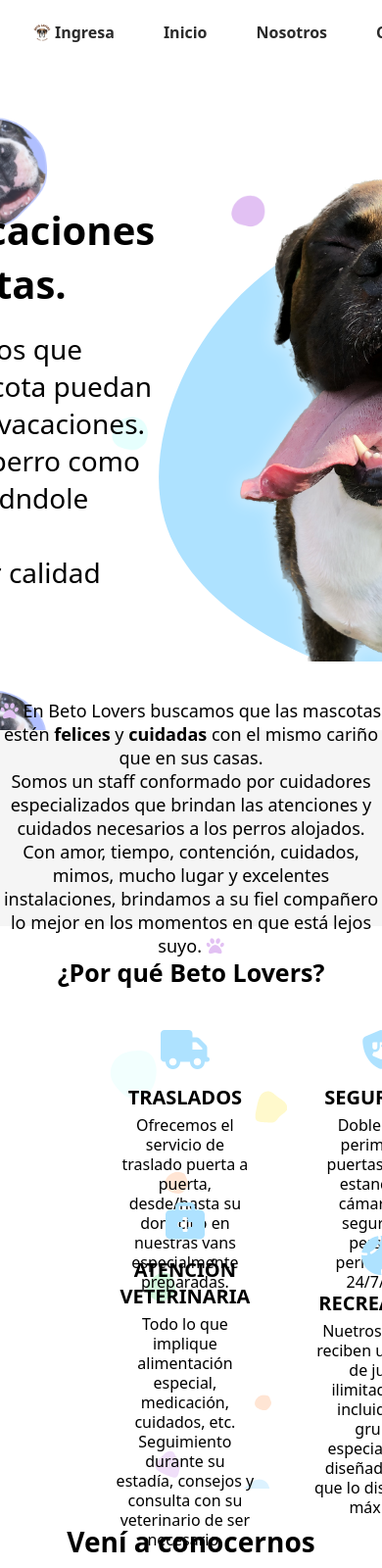
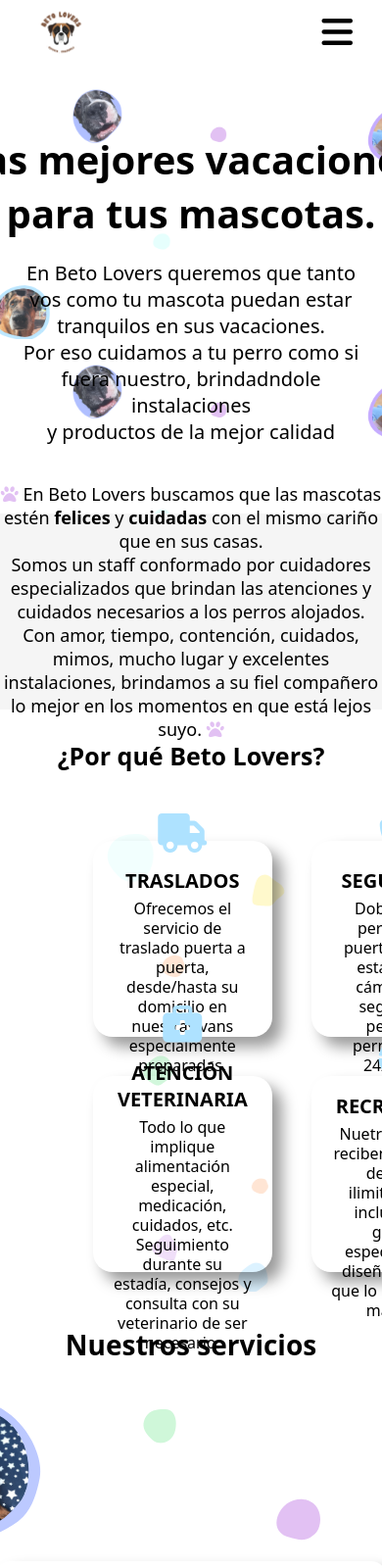
Before and after one commit to CamilaPeri/proyectointegrador, a plain HTML site: page index.html in a window 390 px wide. Shown: the top 1600 px of the page at 98% size. Drawn offline with Linux system fonts and the light colour scheme.

Commit message:
inicie mq

```diff
--- a/index.html
+++ b/index.html
@@ -7,15 +7,24 @@
     <title>Beto Lovers</title>
     <link rel="shortcut icon" href="assets/logo.png" type="image/x-icon" />
     <link rel="stylesheet" href="style.css" />
-    <script
+    <!-- <script
       src="https://kit.fontawesome.com/258757f8b8.js"
       crossorigin="anonymous"
-    ></script>
+    ></script> -->
+    <link
+      rel="stylesheet"
+      href="https://cdnjs.cloudflare.com/ajax/libs/font-awesome/6.4.0/css/all.min.css"
+      integrity="sha512-iecdLmaskl7CVkqkXNQ/ZH/XLlvWZOJyj7Yy7tcenmpD1ypASozpmT/E0iPtmFIB46ZmdtAc9eNBvH0H/ZpiBw=="
+      crossorigin="anonymous"
+      referrerpolicy="no-referrer"
+    />
   </head>
   <body>
     <header>
       <img src="assets/logo.png" alt="logo" class="logo" />
       <nav class="navbar">
+        <label for="toggle-menu"><i class="fa-solid fa-bars"></i></label>
+        <input type="checkbox" id="toggle-menu" />
         <ul class="navbarList">
           <li><a href="./login.html" target="_blank">Ingresa</a></li>
           <li><a href="#hero">Inicio</a></li>
@@ -61,8 +70,8 @@
       </section>
       <section id="grid">
         <h3>¿Por qué Beto Lovers?</h3>
-        <div class="company__benefits">
-          <div class="benefits__conteiner">
+        <div class="beneficios">
+          <div class="beneficiosConteiner">
             <i class="fa-solid fa-truck"></i>
             <h2>TRASLADOS</h2>
             <p>
@@ -70,7 +79,7 @@
               domicilio en nuestras vans especialmente preparadas.
             </p>
           </div>
-          <div class="benefits__conteiner">
+          <div class="beneficiosConteiner">
             <i class="fa-solid fa-shield-dog"></i>
             <h2>SEGURIDAD</h2>
             <p>
@@ -78,7 +87,7 @@
               seguridad, personal permanente 24/7/365.
             </p>
           </div>
-          <div class="benefits__conteiner">
+          <div class="beneficiosConteiner">
             <i class="fa-solid fa-briefcase-medical"></i>
             <h2>ATENCIÓN VETERINARIA</h2>
             <p>
@@ -87,7 +96,7 @@
               veterinario de ser necesario.
             </p>
           </div>
-          <div class="benefits__conteiner">
+          <div class="beneficiosConteiner">
             <i class="fa-solid fa-baseball"></i>
             <h2>RECREACIÓN</h2>
             <p>
@@ -98,7 +107,7 @@
         </div>
       </section>
       <section id="cards">
-        <h3 class="title-text">Vení a conocernos</h3>
+        <h3 class="title-text">Nuestros servicios</h3>
         <div id="tarjetas">
           <div class="wrapper">
             <input type="radio" name="slider" id="tab-1" />
--- a/style.css
+++ b/style.css
@@ -33,16 +33,20 @@ header {
   padding: 0 30px;
   position: fixed;
   top: 0;
-  z-index: 2;
+  z-index: 1;
   background-color: white;
 }
 
 .logo {
-  height: 40%;
+  height: 100%;
 }
 
 .navbar i {
   font-size: 36px;
+  display: none;
+}
+
+#toggle-menu {
   display: none;
 }
 
@@ -142,12 +146,12 @@ main {
   padding-top: 30px;
   font-weight: 800;
 }
-.company__benefits {
+.beneficios {
   display: grid;
   grid-template-columns: 1fr 1fr;
   max-width: 50%;
-  grid-column-gap: 20px;
-  grid-row-gap: 20px;
+  grid-column-gap: 40px;
+  grid-row-gap: 40px;
   justify-items: center;
   align-items: center;
   margin: 50px 0 35px 0;
@@ -156,7 +160,12 @@ main {
   cursor: default;
   background: url(assets/background/backgroundSecundary.png);
 }
-.company__benefits div {
+
+.beneficiosConteiner {
+  /* background: var(--background); */
+  box-shadow: 10px 10px 15px rgba(0.5, 0, 0, 0.4);
+}
+.beneficios div {
   display: flex;
   flex-direction: column;
   justify-content: center;
@@ -164,25 +173,24 @@ main {
   text-align: center;
   text-align: center;
   padding: 20px 20px;
-  background: url(assets/backgroundSecundary.png);
   border-radius: 20px;
   height: 200px;
 }
-.company__benefits p {
+.beneficios p {
   text-align: center;
   line-height: 20px;
 }
-.company__benefits h2 {
+.beneficios h2 {
   font-size: 20px;
   align-items: center;
   margin: 5px;
 }
-.company__benefits i {
+.beneficios i {
   margin: 10px;
   font-size: 40px;
   color: var(--primary);
 }
-.company__benefits i:hover {
+.beneficios i:hover {
   scale: 150%;
   color: var(--secondary);
   transition: all 0.2s ease-in;
@@ -210,12 +218,13 @@ main {
   width: 400px;
   /* background: var(--primary); */
   /* background: url(assets/cards/bgKira.png); */
-  background-size: 100%;
-  background-position: 50%;
-  background-repeat: no-repeat;
+  /* background-size: 100%;
+  background-position: 50%; */
+  /* background-repeat: no-repeat; */
   padding: 30px;
   border-radius: 16px;
-  box-shadow: 10px 10px 15px rgba(0, 0, 0, 0.05);
+  box-shadow: 10px 10px 15px rgba(0.5, 0, 0, 0.4);
+  /* border: solid var(--primary); */
 }
 .divheader {
   display: flex;
@@ -691,3 +700,59 @@ main {
 .cards:hover .back {
   transform: perspective(600px) rotateY(360deg);
 } */
+
+/* Media Queries */
+
+@media (max-width: 992px) {
+  .infoHero {
+    text-align: center;
+    width: 90%;
+    align-items: center;
+  }
+  .infoHero h1 {
+    display: block;
+    width: 100%;
+  }
+
+  .infoHero p {
+    max-width: 80%;
+    font-size: 20px;
+  }
+
+  .imgHero {
+    display: none;
+  }
+
+  #about {
+    font-size: 15px;
+  }
+}
+
+@media (max-width: 576px) {
+  .navbar ul {
+    background-color: white;
+    width: 100%;
+    height: calc(100vh - 80px);
+    position: absolute;
+    top: 80px;
+    left: 0;
+    flex-direction: column;
+    align-items: center;
+    justify-content: center;
+    transform: translateX(200%);
+    transition: all 0.4s ease-out;
+  }
+
+  .navbar i {
+    display: block;
+  }
+
+  #toggle-menu:checked ~ .navbarList {
+    transform: translateX(0%);
+    transition: all 0.4s ease-in;
+  }
+
+  .infoHero {
+    max-width: 100%;
+  }
+}
```
